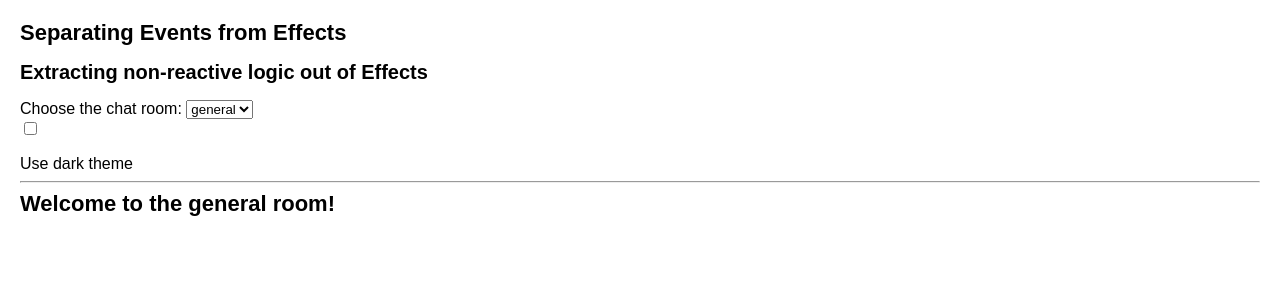
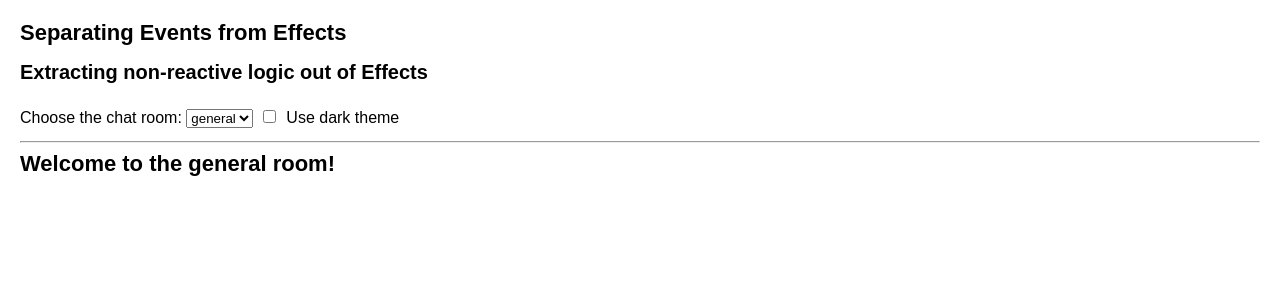
Before and after one commit to VladimirovMario/Sandbox, a React (Create React App) app in the folder 01. React documentation/02. Learn React/04. Escape Hatches/: page / in a window 1280 px wide. Shown: the top 300 px of the page. Built offline with nearby package versions, Linux system fonts and the light colour scheme.

Commit message:
Changed button styles

```diff
--- a/01. React documentation/02. Learn React/04. Escape Hatches/src/index.css
+++ b/01. React documentation/02. Learn React/04. Escape Hatches/src/index.css
@@ -48,8 +48,9 @@ ul {
 
 input,
 button {
-  display: block;
+  /* display: block; */
   margin-bottom: 20px;
+  margin: 10px;
 }
 video {
   width: 250px;
```
